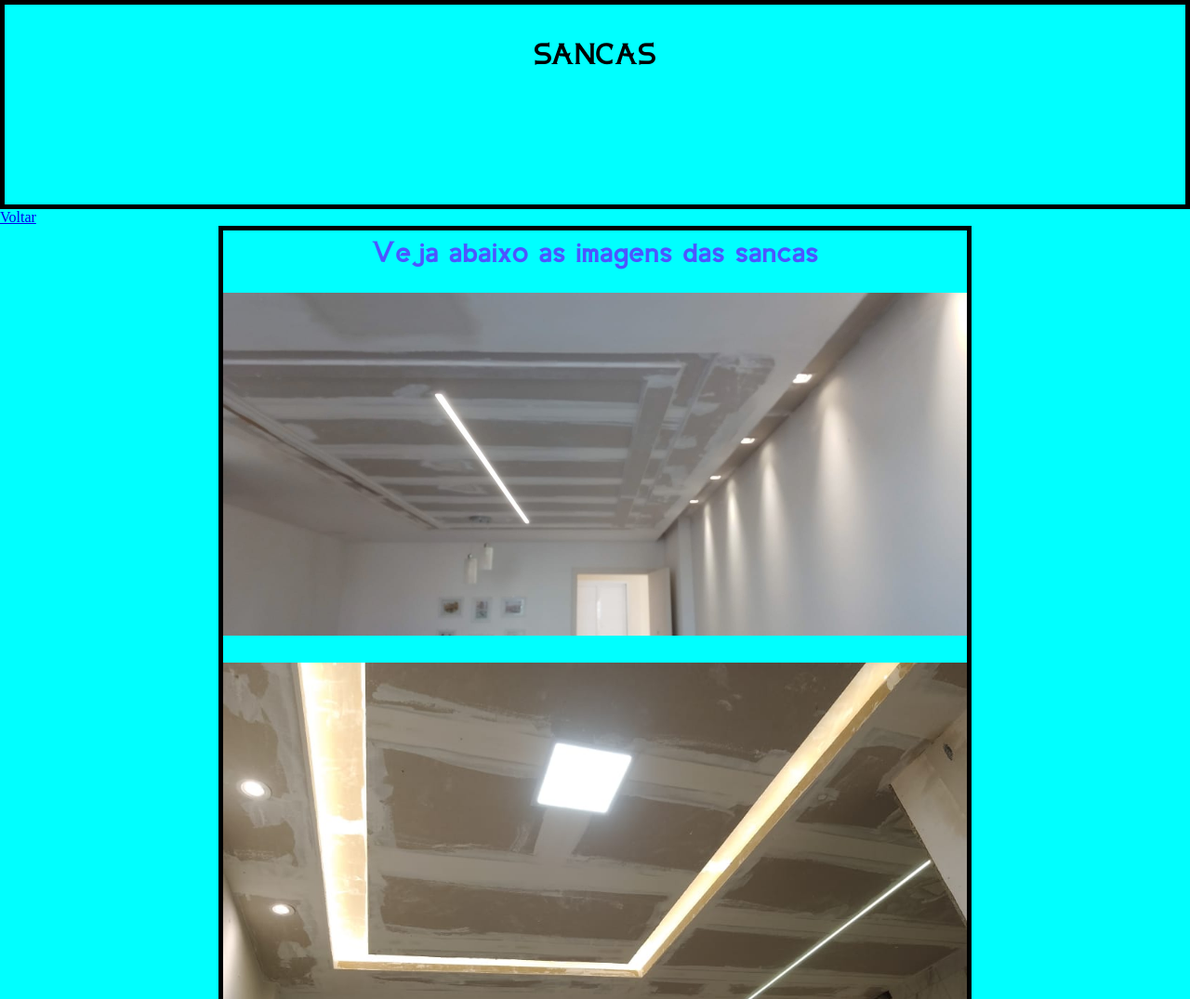
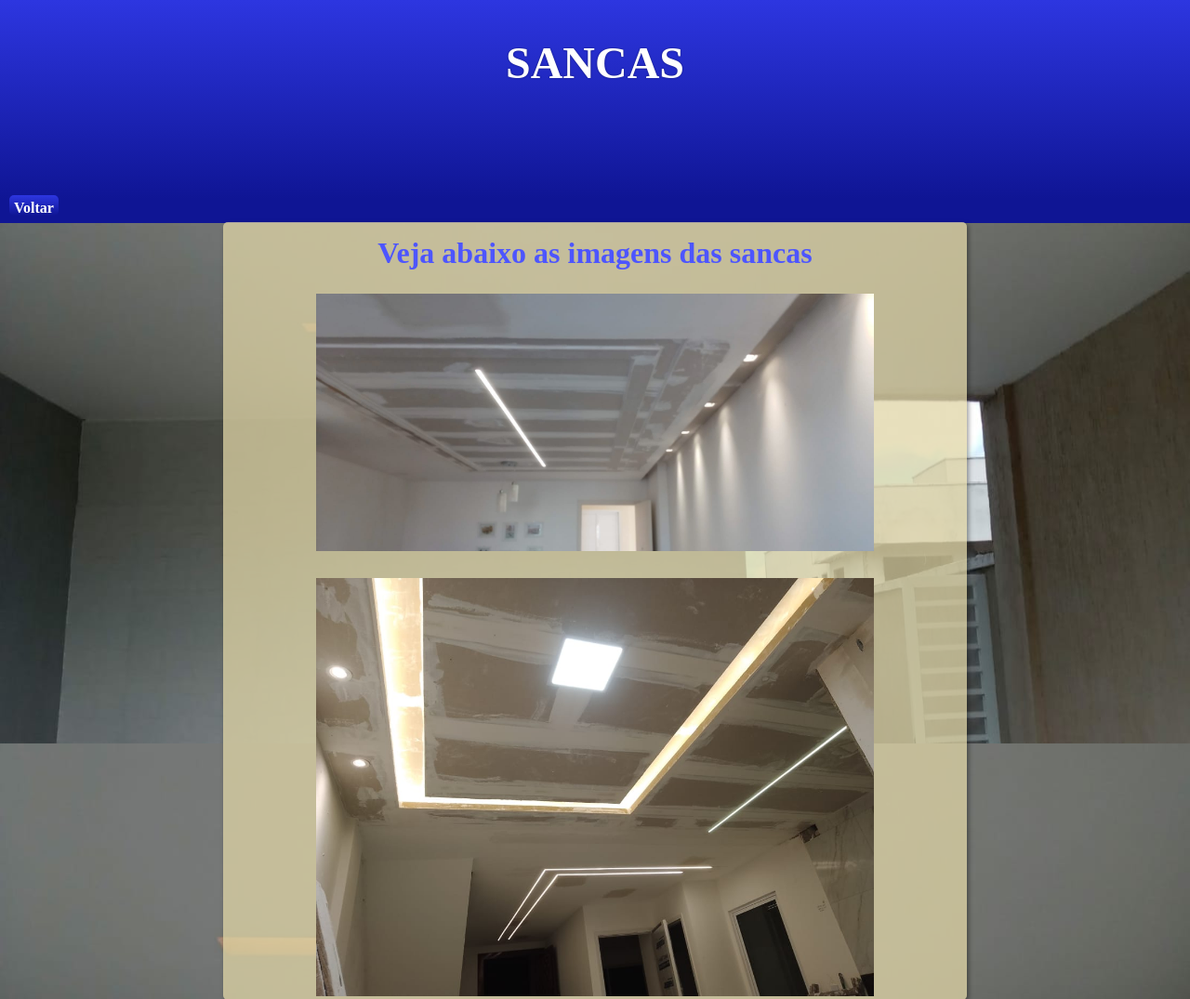
Before and after one commit to Ansohtml/Gessos, a plain HTML site: page sanca.html in a window 1280 px wide. Shown: the top 1075 px of the page at 93% size. Drawn offline with Linux system fonts and the light colour scheme; files whose address does not match are found by name; a web font is replaced by a local one.

Commit message:
atualizaçao

```diff
--- a/estilos/sanca.css
+++ b/estilos/sanca.css
@@ -1 +1,80 @@
 @charset "UTF-8";
+
+@font-face {
+    font-family: 'arthilabold';
+    src: url('fonte/ARTHILA BOLD.ttf') format('truetype');
+    font-size: 25px;
+}
+
+:root {
+    --cor01: #0F1594;
+    --cor02: #4D55FF;
+    --cor02mod: #b2b5ed;
+    --cor03: #2D36E0;
+    --cor04: #998847;
+    --cor05: #E0D5A6;
+
+    --font-padrao: 'Arial, sans-serif';
+    --font-destaque: 'arthilabold';
+}
+
+body {
+    background-image: url("../imagem/sanca/sanca18.jpg");
+    background-position: right center;
+    background-size: 100% 100%;
+    background-attachment: fixed;
+}
+
+header {
+    border: none;
+    background-image: linear-gradient(180deg, var(--cor03), var(--cor01));
+}
+
+header h1 {
+    font-family: var(--font-destaque);
+    font-variant: small-caps;
+    color: white;
+    text-shadow: 0px 0px 2px rgba(0, 0, 0, 0.442);
+    font-size: 3em;
+}
+
+nav {
+    background-color: #0F1594;
+    height: 25px;
+}
+
+nav a {
+    color: white;
+    font-weight: bold;
+    margin-left: 10px;
+    margin-bottom: 5px;
+    text-decoration: none;
+    background-image: linear-gradient(180deg, var(--cor03), var(--cor01));
+    padding: 5px 5px 0px 5px;
+    border-radius: 5px;
+}
+
+nav a:hover {
+    color: rgb(222, 222, 222);
+    background-image: linear-gradient(180deg, var(--cor03), var(--cor02));
+    text-shadow: 0px 0px 3px black;
+    transition: 1s;
+}
+
+main {
+    padding-top: 5px;
+    margin-top: -1px;
+    background-color: #e0d5a6bd;
+    border: none;
+    border-radius: 5px;
+    box-shadow: 2px 2px 5px rgba(0, 0, 0, 0.375);
+}
+
+main div {
+    margin: auto;
+    width: 600px
+}
+
+main img {
+    width: 100%;
+}
--- a/sanca.html
+++ b/sanca.html
@@ -7,11 +7,6 @@
     <title>Sanca</title>
     <link rel="stylesheet" href="estilos/predefiniçoes.css">
     <link rel="stylesheet" href="estilos/sanca.css">
-    <style>
-        main>div>img {
-            width: 100%;
-        }
-    </style>
 </head>
 <body>
     <header>
@@ -28,6 +23,7 @@
             <img src="imagem/sanca/sanca1.jpg" alt="sanca antes">
             <img src="imagem/sanca/sanca2.jpg" alt="sanca depois">
         </div>
+
     </main>
 
 </body>
```
